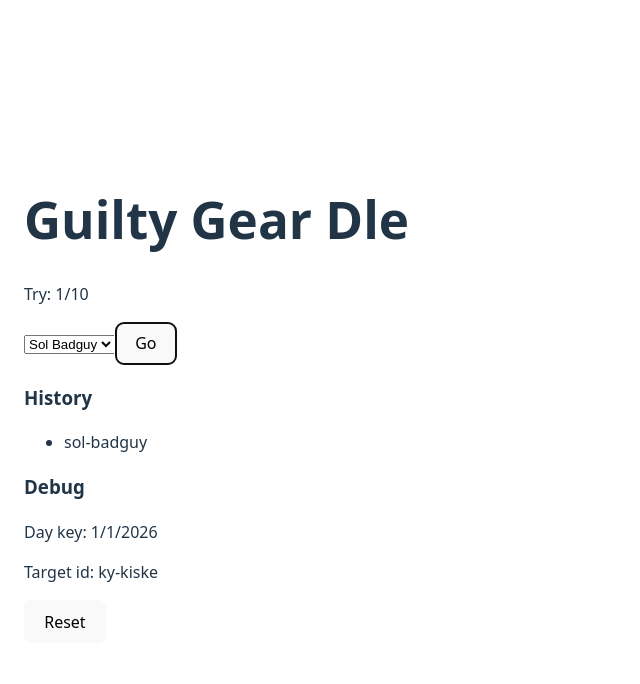
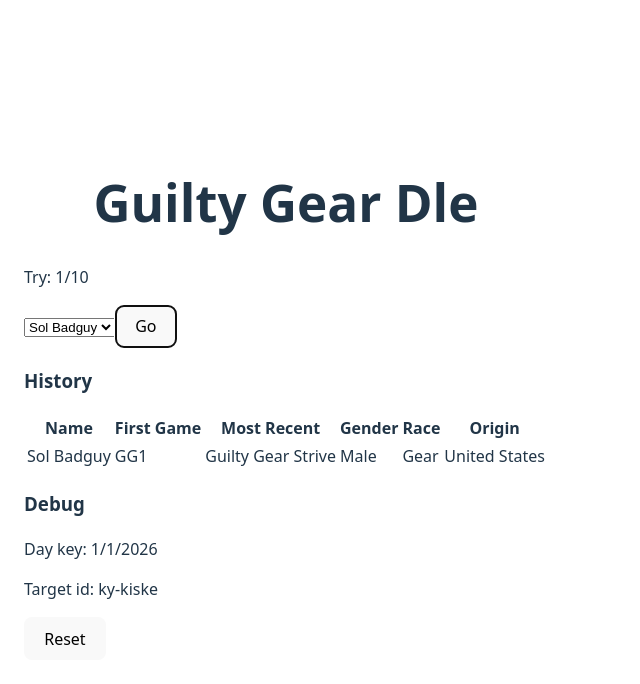
Before and after one commit to Ajiniss/Guilty_Gear_dle, a React (Vite) app: page / in a window 1280 px wide. Both pictures are taken after a click on the button "Go". Shown: the top 684 px of the page, without its empty margins (0-640 px from the left). Built offline with nearby package versions, Linux system fonts and the light colour scheme.

Commit message:
add table in html

```diff
--- a/src/App.tsx
+++ b/src/App.tsx
@@ -4,13 +4,11 @@
 import { dailyCharacter } from './lib/daily'
 import { loadGuesses, saveGuesses } from './lib/storage'
 
-
 export default function App() {
 
   const dayKey = dayKeyLoad()
   const target = dailyCharacter(dayKey)
   const attempts = 10
-
 
   const [selectedId, setSelectedId] = useState<string>(characters[0]?.id ?? '')
   const [guesses, setGuesses] = useState<string[]>(() => loadGuesses(dayKey))
@@ -62,7 +60,6 @@
           Go
         </button>
 
-
       </div>
 
       <div>
@@ -71,12 +68,36 @@
       </div>
 
       <h3>History</h3>
-      <ul>
-        {guesses.map((id) => (
-          <li key={id}>{id}
-          </li>))
-        }
-      </ul>
+
+      <table>
+        <thead>
+          <tr>
+            <th>Name</th>
+            <th>First Game</th>
+            <th>Most Recent</th>
+            <th>Gender</th>
+            <th>Race</th>
+            <th>Origin</th>
+          </tr>
+        </thead>
+
+        <tbody>
+          {guesses.map((id) => {
+            const category = characters.find((c) => c.id === id)
+
+            return (
+              <tr key={id}>
+                <td>{category ? category.name : id}</td>
+                <td>{category ? category.firstGame : '-'}</td>
+                <td>{category ? category.mostRecent : '-'}</td>
+                <td>{category ? category.gender : '-'}</td>
+                <td>{category ? category.race : '-'}</td>
+                <td>{category ? category.origin : '-'}</td>
+              </tr>
+            )
+          })}
+        </tbody>
+      </table>
 
       {/*DEBUG*/}
       <h3>Debug</h3>
```
Also changed, not shown: src/lib/types.ts (line endings or trailing spaces).
